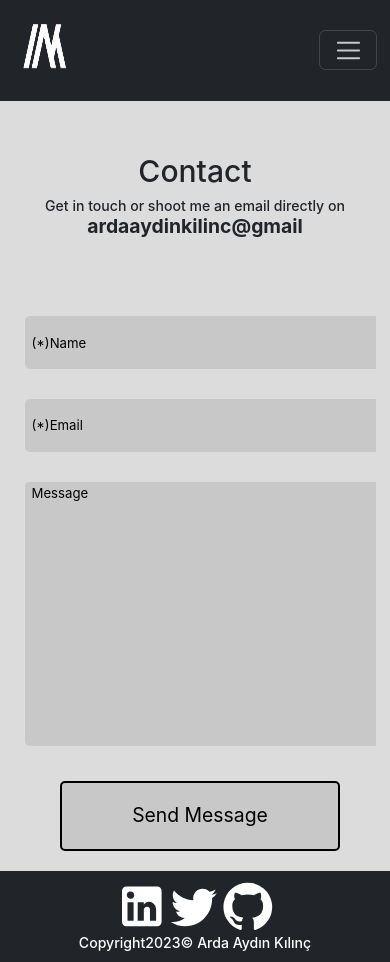
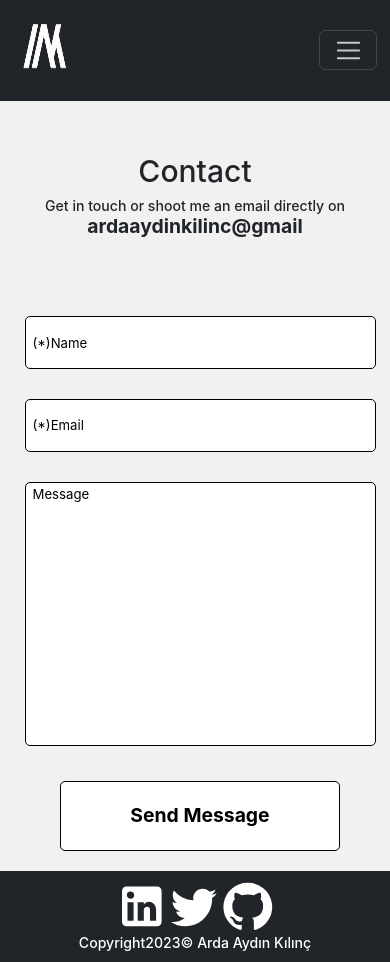
Before and after one commit to adraarda23/React-Portfolio, a React (Create React App) app: page /contact in a window 390 px wide. Built offline with nearby package versions, Linux system fonts and the light colour scheme.

Commit message:
Background replaced and some temporary changes applied , also required extra css fixes

```diff
--- a/src/App.css
+++ b/src/App.css
@@ -1,3 +1,14 @@
 .App{
-    background-color: rgb(220, 220, 220);
+    background-image: url("./images/background.jpg");
+    background-repeat: no-repeat;
+    background-size: 100% 100vh;
+    background-attachment: fixed ;
+    background-color: rgb(241, 241, 241);
 }
+@media (max-width:768px) {
+    .App{
+        background-color: rgb(241, 241, 241);
+        background-image: none;
+    }
+
+}
--- a/src/components/Animation/PageTransitions.js
+++ b/src/components/Animation/PageTransitions.js
@@ -7,7 +7,7 @@ const PageTransition = ({ children }) => {
       animate={{ opacity: 1 }}
       exit={{ opacity: 0 }}
       transition={{ duration: 0.3 }}
-      style={{ backgroundColor: 'rgb(220, 220, 220)' }}
+
     >
       {children}
     </motion.div>
--- a/src/components/Paths/CaseStudy.js
+++ b/src/components/Paths/CaseStudy.js
@@ -34,7 +34,7 @@ function CaseStudy() {
   if (!project) {
     return <div>Proje bulunamadı.</div>;
   }
-  console.log(project.activeLink?console.log(1):console.log(2))
+
 
   return (
     <PageTransition>
--- a/src/components/Styles/About.css
+++ b/src/components/Styles/About.css
@@ -1,6 +1,5 @@
 .about{
     min-height: 85vh;
-    background-color: rgb(220, 220, 220);
 }
 
 .inner-about{
@@ -44,10 +43,10 @@
 }
 
 .skills{
-    border: 1px solid rgb(200, 200, 200);
+    border: 1px solid #000;
     border-radius: 5px;
     padding: 0.5rem 1rem;
-    background-color: rgb(200, 200, 200);
+    background-color: rgb(255, 255, 255);
     margin: 0.3rem;
     text-align: center;
 
@@ -55,7 +54,7 @@
 .skills h6{
     font-size: 16px;
     font-weight: bold;
-    display: absolute;
+
 
 }
 p a{
--- a/src/components/Styles/CaseStudy.css
+++ b/src/components/Styles/CaseStudy.css
@@ -1,6 +1,5 @@
 .main-case-study{
     min-height: 85vh;
-    background-color: rgb(220, 220, 220);
     display: flex;
     flex-direction: column;
     align-items: center;
@@ -34,7 +33,8 @@
     border-radius: 10px;
     margin: 3px;
     padding: 7px;
-    background-color: rgb(200, 200, 200);
+    background-color: #fff;
+    font-weight: bold;
 
 
 }
--- a/src/components/Styles/Contact.css
+++ b/src/components/Styles/Contact.css
@@ -11,17 +11,18 @@
     width: 30%;
     height: 4rem;
     border: none;
-    border: 2px solid black;
+    border: 1px solid black;
     border-radius: 5px;
-    background-color: rgb(200, 200, 200);
+    background-color: RGB(255, 255, 255);
     color: black;
+    font-weight: bold;
 }
 
 input,textarea{
-    border: none;
-    border-radius: 5px;
+    border: 1px solid black;
+    border-radius: 5px !important;
     width: 40%;
-    background-color: rgb(200, 200, 200);
+    background-color: RGB(255, 255, 255);
     resize: none;
     overflow: hidden;
     height: 3rem;
@@ -31,11 +32,7 @@ input,textarea{
 
 input:focus, textarea:focus {
     outline:none !important;
-    background-color: rgb(220, 220, 220);
-    color: black;
-    border: 1px solid black;
-    border-radius: 5px !important;
-    background-color: rgb(200, 200, 200);
+    border: 2px solid black;
 }
 ::placeholder{
     color: black;
@@ -45,16 +42,17 @@ input:focus::placeholder,textarea:focus::placeholder{
     color: black;
 }
 input:not(:placeholder-shown) {
-    background-color: rgb(200, 200, 200);
+    background-color: RGB(255, 255, 255);
     border-radius: 5px !important;
+
   }
 textarea:not(:placeholder-shown){
-    background-color: rgb(200, 200, 200);
+    background-color: RGB(255, 255, 255);
     border-radius: 5px !important;
 }
 
 .inner_contact{
-    background-color: rgb(220, 220, 220);
+
     display: flex;
     flex-direction: column;
     align-items: center;
@@ -79,13 +77,13 @@ span{
 
 }
 input:hover , textarea:hover{
-    border: 1px solid black;
+    border: 2px solid black;
     border-radius: 5px !important;
 }
 
   .contact{
     min-height: 85vh;
-    background-color: rgb(220, 220, 220);
+
   }
 @media (max-height: 768px){
     .contact-text{
--- a/src/components/Styles/Home.css
+++ b/src/components/Styles/Home.css
@@ -1,5 +1,5 @@
 .home-container{
-    background-color: rgb(220,220,220) !important;
+
     min-height: 80vh;
     display: flex;
     align-items: center;
@@ -16,6 +16,10 @@
 }
 .home p{
     text-align: left;
+    background-color: rgb(235,235,235);
+    border: 1px solid black;
+    border-radius: 5px;
+    padding: 10px;
 
 }
 .home h1{
```
Also changed, not shown: src/images/background.jpg (added), src/logo.svg (deleted).
